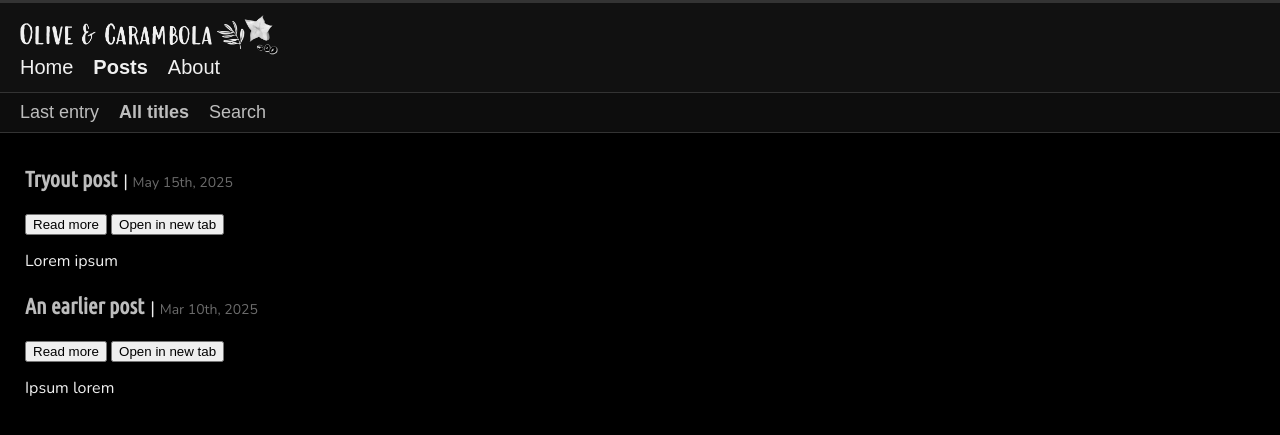
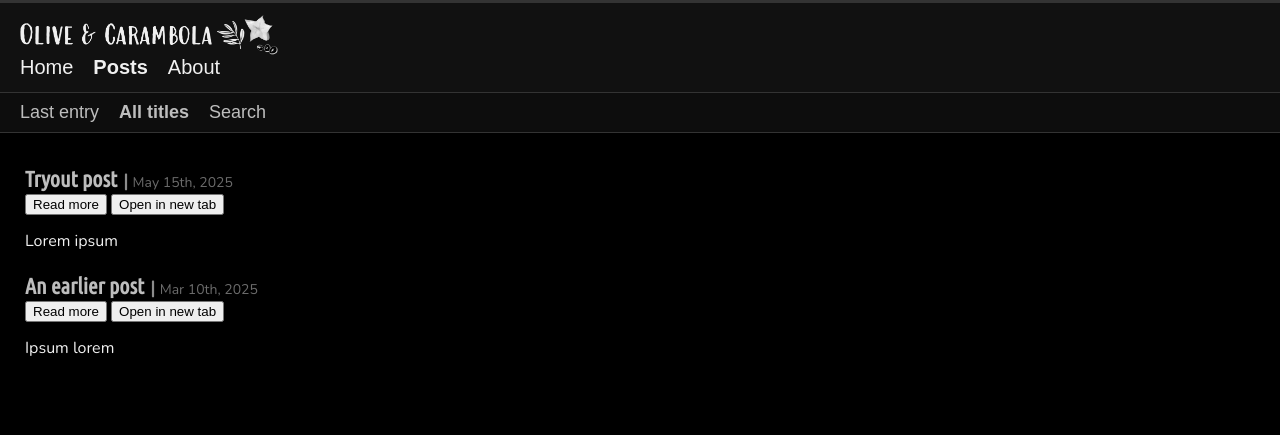
Before and after one commit to olivecarambola/logbook, a Jekyll site: the page built from post_all.md, in a window 1280 px wide. Shown: the top 435 px of the page. Built offline with Jekyll 4.4.1, drawn with Linux system fonts in a browser that asks for light colours; some web fonts are replaced.

Commit message:
Update style.scss

```diff
--- a/assets/css/style.scss
+++ b/assets/css/style.scss
@@ -147,8 +147,12 @@ header nav ul li a.active,               /* active menu item styling */
   padding: 0;
 }
 
-.text-body-bigger {                      /* slightly bigger body content styling */
-  font-size: 18px;                       /* size 16 */
+#posts-list h2 {
+  margin-bottom: 0;
+}
+
+#posts-list button {
+  margin-bottom: 0;
 }
 
 .post-title {
@@ -159,9 +163,9 @@ header nav ul li a.active,               /* active menu item styling */
 }
 
 .post-slash {
-  color: #f0f0f0;
+  color: #8C8C8C;
   font-size: 18px;
-  font-weight: normal;
+  font-weight: bold;
   font-family: 'Nunito', sans-serif
 }
 
@@ -171,3 +175,7 @@ header nav ul li a.active,               /* active menu item styling */
   font-weight: normal;
   font-family: 'Nunito', sans-serif
 }
+
+.text-body-bigger {                      /* slightly bigger body content styling */
+  font-size: 18px;                       /* size 16 */
+}
```
